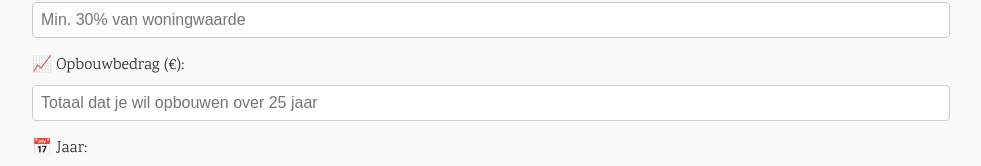
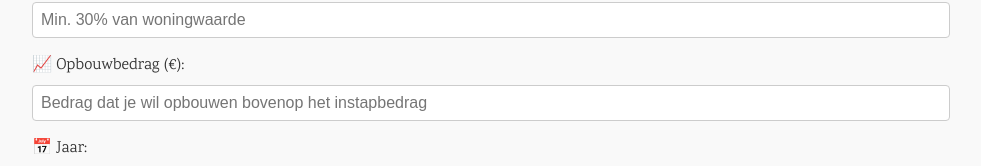
Before and after one commit to jessemertens/wooncoop-rekentool, a plain HTML site: page index.html in a window 1280 px wide. Shown: the part 427-593 px from the top of the page, without its empty margins (158-1139 px from the left). Drawn offline with nearby package versions, Linux system fonts and the light colour scheme.

Commit message:
Update index.html

```diff
--- a/index.html
+++ b/index.html
@@ -29,7 +29,7 @@
       <input type="number" id="instap" placeholder="Min. 30% van woningwaarde" />
 
       <label for="opbouw">📈 Opbouwbedrag (€):</label>
-      <input type="number" id="opbouw" placeholder="Totaal dat je wil opbouwen over 25 jaar" />
+      <input type="number" id="opbouw" placeholder="Bedrag dat je wil opbouwen bovenop het instapbedrag" />
 
       <label for="jaar">📅 Jaar:</label>
       <input type="number" id="jaar" min="0" value="0" />
```
